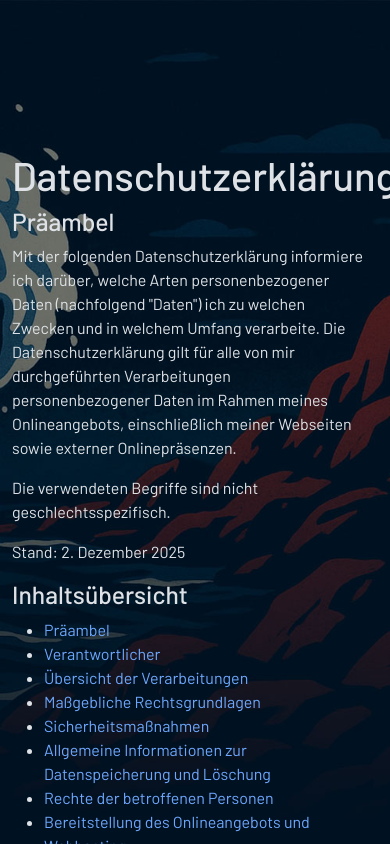
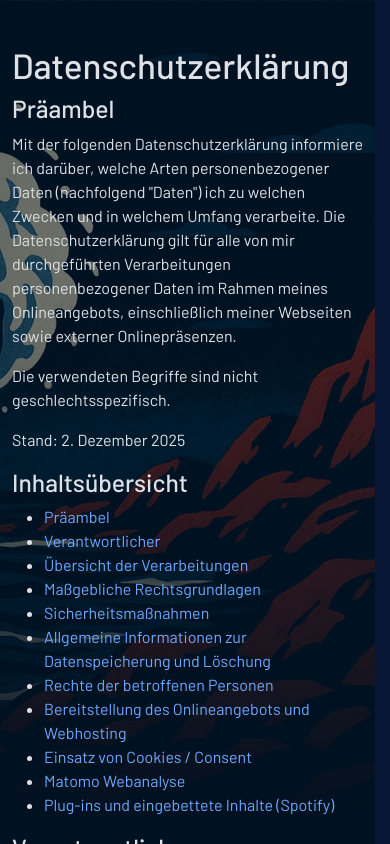
Before and after one commit to projects-vp/rocky-beach-welle-frontend, a React (Create React App) app: page /datenschutz in a window 390 px wide. Shown: the top 844 px of the page. Built offline with nearby package versions, Linux system fonts and the light colour scheme.

Commit message:
responsive changes

```diff
--- a/src/index.css
+++ b/src/index.css
@@ -228,7 +228,7 @@ html {
               padding: 25px 0 15px;
               .episode-title {
                 color: #f5f5f5;
-                font-weight: 700;
+                font-weight: 500;
                 font-size: 18px;
               }
             }
@@ -261,20 +261,23 @@ html {
       background: #f5f5f5 !important;
       border-radius: 5px !important;
     }
-    a{
-      color:#fff;
-      text-decoration:none !important;
-      font-weight:600;
+    a {
+      color: #fff;
+      text-decoration: none !important;
+      font-weight: 600;
     }
   }
 }
 /* Responsiv */
 @media (max-width: 575.98px) {
+  .background {
+    padding-top: 20px !important;
     h1 {
-    font-size: 40px !important;
+      font-size: 35px !important;
     }
     .subtitle {
-    font-size: 25px !important;
+      font-size: 18px !important;
+      margin-bottom: 10px !important;
     }
     .filters {
       flex-direction: column;
@@ -282,16 +285,23 @@ html {
         width: 100% !important;
       }
     }
+    main {
+      padding-top:0px !important;
       .card {
         a {
           display: flex;
           flex-direction: row;
           img {
-        width: 120px;
+            width: 100px;
           }
           .card-body {
             padding-left: 20px !important;
+            .card-title{
+              font-size:16px !important;
             }
           }
         }
       }
+    }
+  }
+}
```
Lines whose indentation alone changed are shown as unchanged.
